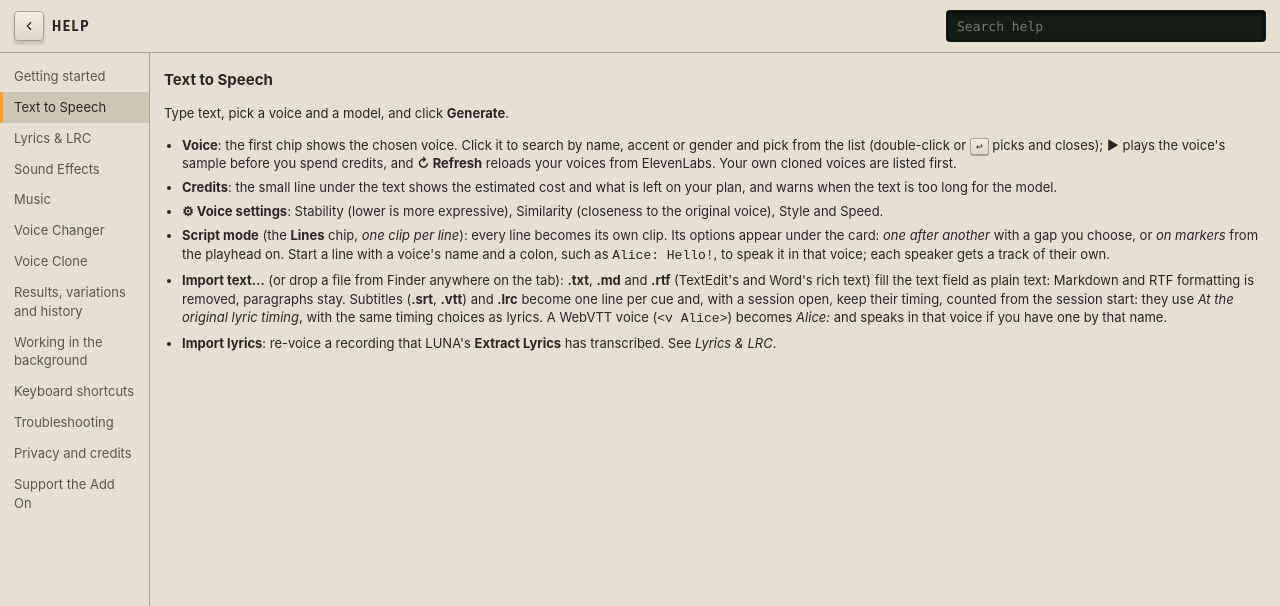
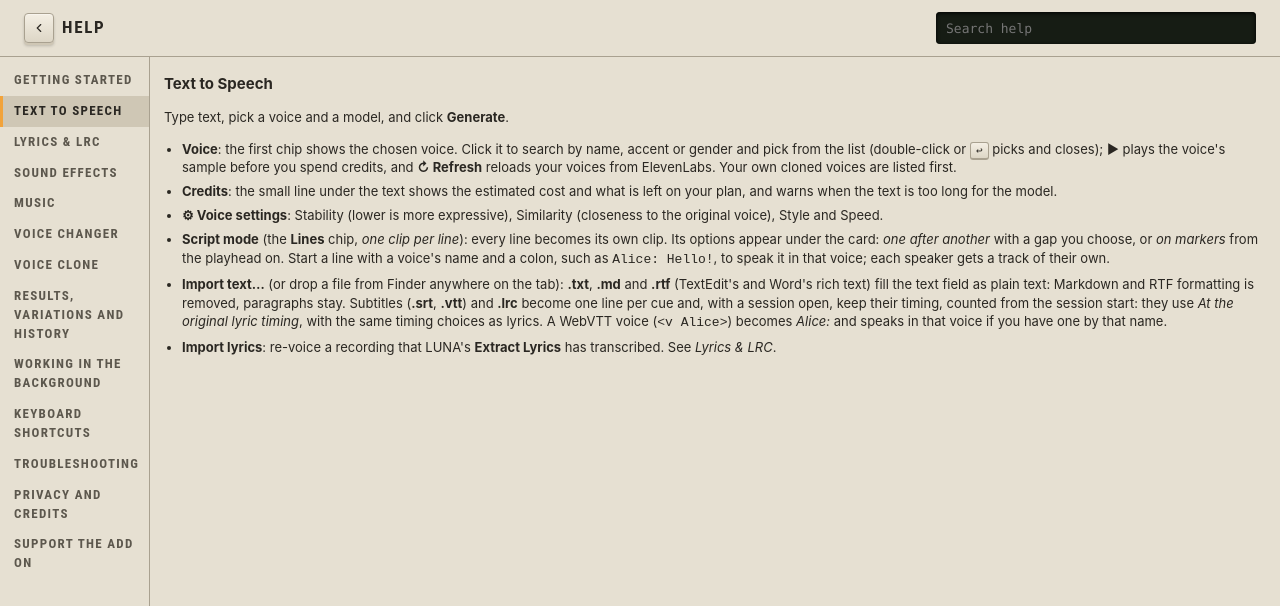
Before and after one commit to dawnchorus-audio/ai-voice-sound-unit, a website built with Vite: page index.html in a window 1280 px wide. Both pictures are taken after a click on the button "Help". Shown: the top 606 px of the page. Built offline with nearby package versions, Linux system fonts and the light colour scheme; no server answers.

Commit message:
Vintage: back to its own sizes; switch keys keep their width
Undo the change that made Vintage copy Studio's paddings, heights and
font sizes: Vintage keeps its own faceplate sizes. The actual rule is
that a Vintage control must not change size when it switches state, so
the ON/OFF legend on a switch key now keeps the width of "OFF" and the
key no longer narrows when it turns on.

Co-Authored-By: Claude Opus 5.5 <noreply@anthropic.com>

```diff
--- a/skins/vintage.css
+++ b/skins/vintage.css
@@ -9,11 +9,6 @@
    - "Screens" (the text fields, popovers, the feed, the status line) are amber LCDs. They re-set
      Studio's colour variables (--text, --dim, --line…) for everything inside them, so Studio's own
      rules draw them in LCD colours without a rule per element.
-   - Sizes stay Studio's: every padding, margin, height, border width and font size is Studio's, so
-     switching the look moves nothing. Only colour, fonts, shadows and radii change here. Labels in
-     the condensed face can be a few px wider or narrower, and a slide switch is 9px wider than
-     Studio's checkbox. The mono face is kept to places where it does not change a size (text fields,
-     status line, feed labels); the destination, the menus and the empty-feed note keep Studio's font.
    - Fonts are system fonts: LUNA lets the page reach only the manifest's servers, so web fonts
      would have to ship inside the Add On. Barlow Condensed / IBM Plex Mono are used when installed. */
 
@@ -66,17 +61,17 @@
 :root[data-skin=vintage] :is(button, input, select, textarea):focus-visible { outline-color: var(--v-red); }
 
 /* labels in the condensed hardware face */
-/* :where() keeps this list light, so the rules below can set a part's spacing */
-:root[data-skin=vintage] :where(header h1, nav button, .chip, button.primary, button.ghost, .eyebrow, .pop .ph, .overlay .bar-top h2, .seg button, .tag) {
-  font-family: var(--v-label); text-transform: uppercase; letter-spacing: .04em;
+:root[data-skin=vintage] :is(header h1, nav button, .chip, button.primary, button.ghost, .eyebrow, .pop .ph, .overlay .bar-top h2, .seg button, #help-nav button, .tag) {
+  font-family: var(--v-label); text-transform: uppercase; letter-spacing: .1em;
 }
 
 /* header: the unit's name strip */
-:root[data-skin=vintage] header h1 { letter-spacing: .1em; }
-:root[data-skin=vintage] #quota { background: var(--v-lcd); color: var(--v-amber); border: 0; border-radius: 3px; font-family: var(--v-mono); box-shadow: inset 0 1px 4px #000; }
-:root[data-skin=vintage] #session { color: var(--v-muted); font-family: var(--v-label); font-weight: 600; text-transform: uppercase; letter-spacing: .04em; }
+:root[data-skin=vintage] header { padding: 12px 24px 8px; }
+:root[data-skin=vintage] header h1 { font-size: 17px; font-weight: 700; letter-spacing: .16em; }
+:root[data-skin=vintage] #quota { background: var(--v-lcd); color: var(--v-amber); border: 0; border-radius: 3px; font: 500 11px var(--v-mono); box-shadow: inset 0 1px 4px #000; padding: 3px 7px; }
+:root[data-skin=vintage] #session { color: var(--v-muted); font: 600 12px var(--v-label); text-transform: uppercase; letter-spacing: .08em; }
 :root[data-skin=vintage] #session-text b { color: var(--v-ink); }
-:root[data-skin=vintage] #session .dot { background: var(--v-led-off); box-shadow: inset 0 1px 1px rgba(0, 0, 0, .4); }
+:root[data-skin=vintage] #session .dot { width: 8px; height: 8px; background: var(--v-led-off); box-shadow: inset 0 1px 1px rgba(0, 0, 0, .4); }
 :root[data-skin=vintage] #session[data-state=connected] .dot { background: #5BD47A; box-shadow: 0 0 6px #5BD47A; }
 :root[data-skin=vintage] #session[data-state=waiting] .dot { background: var(--v-led); box-shadow: 0 0 6px var(--v-led); }
 :root[data-skin=vintage] #session[data-state=error] .dot { background: var(--v-red-hi); box-shadow: 0 0 6px var(--v-red-hi); }
@@ -95,79 +90,81 @@
   background: var(--v-ink); color: var(--v-amber); border-color: var(--v-ink); box-shadow: inset 0 2px 4px rgba(0, 0, 0, .5);
 }
 :root[data-skin=vintage][data-finish=black] :is(.icon.on, .chip.on, .seg button.on, .play.on) { background: #111112; border-color: #000; }
-:root[data-skin=vintage] .chip { font-weight: 600; letter-spacing: 0; }
+:root[data-skin=vintage] .chip { height: 30px; font-weight: 700; font-size: 13px; }
 :root[data-skin=vintage] .chip .unit { color: inherit; opacity: .7; }
-:root[data-skin=vintage] .chip input[type=number] { font-family: var(--v-mono); text-transform: none; }
-:root[data-skin=vintage] .chip button { color: inherit; border-left-color: var(--v-line); font-family: inherit; letter-spacing: inherit; }
+:root[data-skin=vintage] .chip input[type=number] { font: 500 12px var(--v-mono); text-transform: none; }
+:root[data-skin=vintage] .chip button { color: inherit; border-left-color: var(--v-line); font: inherit; letter-spacing: inherit; }
 :root[data-skin=vintage] select.chip { background-image: var(--v-arrow), linear-gradient(180deg, var(--v-btn-on), var(--v-btn)); background-repeat: no-repeat, no-repeat; background-position: right 9px center, 0 0; }
 :root[data-skin=vintage] .avatar { border-radius: 3px; background: var(--v-lcd); color: var(--v-amber); font-family: var(--v-mono); box-shadow: inset 0 1px 3px #000; }
-:root[data-skin=vintage] button.ghost { font-weight: 600; letter-spacing: 0; }
+:root[data-skin=vintage] button.ghost { font-weight: 700; font-size: 12.5px; }
 :root[data-skin=vintage] button.ghost.danger { color: var(--err); }
 :root[data-skin=vintage] .play { border-radius: 4px; }
-:root[data-skin=vintage] .seg { background: transparent; }
+:root[data-skin=vintage] .seg { background: transparent; gap: 4px; padding: 0; }
 :root[data-skin=vintage] button.link { color: var(--v-red); font-weight: 600; }
 
 /* the big red key: Generate, Compose, Create voice, Paste key… */
 :root[data-skin=vintage] button.primary:not(.alt) {
-  border-radius: 4px; font-weight: 700; letter-spacing: .02em;
+  height: 36px; padding: 0 16px; border-radius: 4px; font-size: 15px; font-weight: 700; letter-spacing: .14em;
   background: linear-gradient(180deg, var(--v-red-hi), var(--v-red) 55%, var(--v-red-lo)); color: #FBEFE6;
   border: 1px solid #5E2715; box-shadow: inset 0 1px 0 rgba(255, 255, 255, .3), 0 2px 0 #7E2A18, 0 4px 6px rgba(0, 0, 0, .3);
 }
 :root[data-skin=vintage] button.primary:not(.alt):active { transform: translateY(2px); box-shadow: inset 0 2px 4px rgba(0, 0, 0, .35); }
 :root[data-skin=vintage] button.primary.alt {
-  border-radius: 4px; font-weight: 700; color: var(--v-ink);
+  height: 36px; border-radius: 4px; font-size: 14px; font-weight: 700; color: var(--v-ink);
   background: linear-gradient(180deg, var(--v-btn-on), var(--v-btn)); border: 1px solid var(--v-line);
   box-shadow: inset 0 1px 0 rgba(255, 255, 255, .35), 0 2px 0 var(--v-shadow), 0 3px 3px rgba(0, 0, 0, .18);
 }
-:root[data-skin=vintage] button.primary kbd { font-family: var(--v-mono); letter-spacing: 0; }
+:root[data-skin=vintage] button.primary kbd { font: 500 10px var(--v-mono); letter-spacing: 0; }
 
 /* tabs: the mode keys, each with its LED */
-:root[data-skin=vintage] nav { border-bottom: 1px solid var(--v-line); box-shadow: 0 1px 0 var(--v-edge); }
-/* the key stays in Studio's box: Studio's 8px 9px padding + 2px underline = 1px border + 8px 3px
-   padding, with the 6px LED and its 4px gap taking the rest of the width */
-:root[data-skin=vintage] nav button { flex-shrink: 0; padding: 8px 3px;
-  color: var(--v-ink); font-weight: 700; border: 1px solid var(--v-line); border-radius: 4px;
+:root[data-skin=vintage] nav { gap: 6px; padding: 4px 24px 10px; border-bottom: 1px solid var(--v-line); box-shadow: 0 1px 0 var(--v-edge); }
+:root[data-skin=vintage] nav button { flex-shrink: 0;
+  flex-direction: column; gap: 4px; padding: 6px 10px 5px; min-width: 58px; justify-content: center;
+  color: var(--v-ink); font-weight: 700; font-size: 13px; border: 1px solid var(--v-line); border-radius: 4px;
   background: linear-gradient(180deg, var(--v-btn-on), var(--v-btn));
   box-shadow: inset 0 1px 0 rgba(255, 255, 255, .35), 0 2px 0 var(--v-shadow), 0 3px 3px rgba(0, 0, 0, .18);
 }
-:root[data-skin=vintage] nav button::before { content: ''; flex: 0 0 auto; width: 6px; height: 6px; border-radius: 50%; background: var(--v-led-off); box-shadow: inset 0 1px 1px rgba(0, 0, 0, .4); }
-:root[data-skin=vintage] nav button.active { font-weight: 700; color: var(--v-ink); border-color: var(--v-muted); border-bottom-color: var(--v-muted); box-shadow: inset 0 1px 3px rgba(0, 0, 0, .25); }
+:root[data-skin=vintage] nav button::before { content: ''; width: 7px; height: 7px; border-radius: 50%; background: var(--v-led-off); box-shadow: inset 0 1px 1px rgba(0, 0, 0, .4); }
+:root[data-skin=vintage] nav button.active { color: var(--v-ink); border-color: var(--v-muted); border-bottom-color: var(--v-muted); transform: translateY(1px); box-shadow: inset 0 1px 3px rgba(0, 0, 0, .25); }
 :root[data-skin=vintage] nav button.active::before { background: var(--v-led); box-shadow: 0 0 6px var(--v-led), 0 0 2px var(--v-amber-hi); }
 :root[data-skin=vintage] nav button:hover { color: var(--v-ink); border-color: var(--v-muted); }
 :root[data-skin=vintage] #tabs button.has-new::after { display: none; }
 :root[data-skin=vintage] #tabs button.has-new:not(.active)::before { background: var(--v-green); box-shadow: 0 0 5px var(--v-green); }
 
 /* the work area */
+:root[data-skin=vintage] main { padding: 14px 24px; }
 :root[data-skin=vintage] .card { background: var(--v-shadow); border: 1px solid var(--v-line); border-radius: 6px; box-shadow: inset 0 1px 0 var(--v-edge), inset 0 -1px 0 rgba(0, 0, 0, .06); }
 :root[data-skin=vintage] .card:focus-within { border-color: var(--v-muted); }
-:root[data-skin=vintage] .eyebrow { color: var(--v-muted); font-weight: 700; }
+:root[data-skin=vintage] .eyebrow { color: var(--v-muted); font-weight: 700; font-size: 12px; letter-spacing: .14em; }
 :root[data-skin=vintage] .hint { color: var(--mute); }
-:root[data-skin=vintage] .card-meta { font-family: var(--v-mono); color: var(--v-muted); }
+:root[data-skin=vintage] .card-meta { font: 11px var(--v-mono); color: var(--v-muted); padding: 4px 18px 0; }
 
 /* the LCD text fields */
 :root[data-skin=vintage] :is(textarea.big, #lrc-text) {
-  border-radius: 5px 5px 0 0; background: var(--v-lcd); color: var(--v-amber);
-  font-family: var(--v-mono); box-shadow: inset 0 2px 8px #000; caret-color: var(--v-amber-hi);
+  display: block; width: calc(100% - 20px); margin: 10px 10px 0; border-radius: 5px; background: var(--v-lcd); color: var(--v-amber);
+  font: 14px/1.55 var(--v-mono); box-shadow: inset 0 2px 8px #000; padding: 12px 14px; caret-color: var(--v-amber-hi);
 }
 :root[data-skin=vintage] :is(textarea.big, #lrc-text)::placeholder { color: var(--v-amber-dim); opacity: .8; }
 :root[data-skin=vintage] textarea.drop-over { background: #2C2A18; }
+:root[data-skin=vintage] #lrc-text.lrc { font: 12.5px/1.6 var(--v-mono); }
 :root[data-skin=vintage] input.key { background: var(--v-lcd); color: var(--v-amber); border: 0; border-radius: 5px; box-shadow: inset 0 2px 6px #000; }
 :root[data-skin=vintage] .field-line input { color: var(--v-ink); border-bottom-color: var(--v-line); }
 :root[data-skin=vintage] .field-line input:focus { border-bottom-color: var(--v-red); }
-:root[data-skin=vintage] .field-line input.title { font-family: var(--v-label); letter-spacing: .04em; }
+:root[data-skin=vintage] .field-line input.title { font-family: var(--v-label); font-size: 20px; letter-spacing: .04em; }
 :root[data-skin=vintage] .drop { border: 1px dashed var(--v-muted); border-radius: 5px; color: var(--v-muted); background: rgba(0, 0, 0, .03); }
-:root[data-skin=vintage] .drop .file { color: var(--v-ink); font-family: var(--v-mono); }
+:root[data-skin=vintage] .drop .file { color: var(--v-ink); font-family: var(--v-mono); font-size: 11.5px; }
 :root[data-skin=vintage] .drop.over { border-color: var(--v-red); background: var(--accent-soft); color: var(--v-ink); }
 :root[data-skin=vintage] .steps { color: var(--v-ink); }
 :root[data-skin=vintage] .consent, :root[data-skin=vintage] #lrc-words-label, :root[data-skin=vintage] .lrc-opts { color: var(--v-muted); }
-:root[data-skin=vintage] :is(.lrc-opts select, .group-actions select, .opts select, .opts input[type=number]) { border-radius: 3px; }
+:root[data-skin=vintage] :is(.lrc-opts select, .group-actions select, .opts select, .opts input[type=number]) { border-radius: 3px; font-family: var(--v-mono); font-size: 11.5px; }
 
 /* the destination: a small LCD readout */
-:root[data-skin=vintage] .dest-btn { background: var(--v-lcd); border-color: transparent; border-radius: 4px; box-shadow: inset 0 1px 4px #000; color: var(--v-amber); }
-:root[data-skin=vintage] .dest-btn svg { color: var(--v-amber-dim); }
+:root[data-skin=vintage] .dest-btn { background: var(--v-lcd); border: 0; border-radius: 4px; box-shadow: inset 0 1px 4px #000; color: var(--v-amber); font: 500 11.5px var(--v-mono); letter-spacing: .04em; }
+:root[data-skin=vintage] .dest-btn::before { content: 'DEST ▸'; color: var(--v-amber-dim); }
+:root[data-skin=vintage] .dest-btn svg { display: none; }
 
 /* popovers: LCD modules */
-:root[data-skin=vintage] .pop { border-radius: 6px; border-color: #000; box-shadow: inset 0 0 0 1px var(--v-lcd-line), 0 12px 30px rgba(0, 0, 0, .5); }
+:root[data-skin=vintage] .pop { border-radius: 6px; border: 2px solid #000; box-shadow: inset 0 0 0 1px var(--v-lcd-line), 0 12px 30px rgba(0, 0, 0, .5); font-family: var(--v-mono); }
 :root[data-skin=vintage] .pop .ph { font-weight: 700; letter-spacing: .14em; }
 :root[data-skin=vintage] .pop label.check:hover { background: #2C2A18; }
 :root[data-skin=vintage] .pop input[type=radio] { accent-color: var(--v-amber); }
@@ -175,47 +172,51 @@
 :root[data-skin=vintage] .pop .chip, :root[data-skin=vintage] .pop button.ghost, :root[data-skin=vintage] .pop .play { background: transparent; border-color: #5B4A22; color: var(--v-amber); box-shadow: none; }
 
 /* sliders: faders with a cap */
-:root[data-skin=vintage] input[type=range] { -webkit-appearance: none; appearance: none; height: 16px; background: transparent; }
+:root[data-skin=vintage] input[type=range] { -webkit-appearance: none; appearance: none; height: 20px; background: transparent; }
 :root[data-skin=vintage] input[type=range]::-webkit-slider-runnable-track { height: 4px; border-radius: 2px; background: #050605; box-shadow: inset 0 1px 2px #000, 0 1px 0 rgba(255, 255, 255, .08); }
 :root[data-skin=vintage] input[type=range]::-webkit-slider-thumb {
-  -webkit-appearance: none; appearance: none; width: 10px; height: 16px; margin-top: -6px; border-radius: 2px; border: 1px solid #000;
-  background: linear-gradient(90deg, transparent 4px, #2A2722 4px 6px, transparent 6px), linear-gradient(180deg, #F4EFE4, #BDB5A3);
+  -webkit-appearance: none; appearance: none; width: 12px; height: 20px; margin-top: -8px; border-radius: 2px; border: 1px solid #000;
+  background: linear-gradient(90deg, transparent 5px, #2A2722 5px 7px, transparent 7px), linear-gradient(180deg, #F4EFE4, #BDB5A3);
   box-shadow: 0 2px 3px rgba(0, 0, 0, .5);
 }
 :root[data-skin=vintage] .pop .ctl b { font-family: var(--v-mono); color: var(--v-amber-hi); }
 
 /* script options under the card */
-:root[data-skin=vintage] .opts { border-color: transparent; border-radius: 6px; box-shadow: inset 0 2px 6px #000; color: var(--v-amber-dim); }
+:root[data-skin=vintage] .opts { border: 0; border-radius: 6px; box-shadow: inset 0 2px 6px #000; color: var(--v-amber-dim); font-family: var(--v-mono); font-size: 11.5px; }
 
 /* the feed: running jobs and results as tape strips */
-:root[data-skin=vintage] :is(.job, .group, .hist, .help-hit) { border-color: transparent; border-radius: 5px; box-shadow: inset 0 2px 6px #000; }
+:root[data-skin=vintage] :is(.job, .group, .hist, .help-hit) { border: 0; border-radius: 5px; box-shadow: inset 0 2px 6px #000; }
 :root[data-skin=vintage] :is(.job .label, .group .title b, .hist .top b) { font-family: var(--v-mono); font-weight: 500; }
 :root[data-skin=vintage] .item { border-radius: 4px; }
-:root[data-skin=vintage] .item .name { font-family: var(--v-mono); }
+:root[data-skin=vintage] .item .name { font-family: var(--v-mono); font-size: 11px; }
 :root[data-skin=vintage] .item .wave { color: #6F5A2A; }
 :root[data-skin=vintage] .title + .item .wave { color: #D9B26A; }
 :root[data-skin=vintage] .placed { font-family: var(--v-mono); }
-:root[data-skin=vintage] .empty { border-color: transparent; background: var(--v-lcd); box-shadow: inset 0 2px 6px #000; color: var(--v-amber-dim); }
+:root[data-skin=vintage] .empty { border: 0; background: var(--v-lcd); box-shadow: inset 0 2px 6px #000; font-family: var(--v-mono); color: var(--v-amber-dim); }
 :root[data-skin=vintage] .job.queued .spin { border-color: #5B4A22; border-right-color: transparent; }
 :root[data-skin=vintage] .hist .prompt, :root[data-skin=vintage] .help-hit span { color: #C9A35A; }
-:root[data-skin=vintage] .feed-head .hint { font-family: var(--v-mono); }
+:root[data-skin=vintage] .feed-head .hint { font-family: var(--v-mono); font-size: 11px; }
 :root[data-skin=vintage] :is(.job, .group, .hist) :is(button.ghost, .play, .chip) { background: #26241F; border-color: #5A554B; color: var(--v-amber); box-shadow: none; }
 :root[data-skin=vintage] :is(.job, .group, .hist) .play.on { background: var(--v-amber); color: var(--v-lcd); }
 
 /* the status line: one LCD row along the bottom */
-:root[data-skin=vintage] footer { border-top-color: #000; background: var(--v-lcd); box-shadow: inset 0 2px 6px #000; }
-:root[data-skin=vintage] #status { font-family: var(--v-mono); }
+:root[data-skin=vintage] footer { margin: 0 24px 14px; padding: 6px 10px; border: 0; border-radius: 4px; background: var(--v-lcd); box-shadow: inset 0 2px 6px #000; }
+:root[data-skin=vintage] #status { font: 11.5px var(--v-mono); letter-spacing: .02em; }
+:root[data-skin=vintage] #status::before { content: '▸'; color: var(--v-amber-dim); }
 
 /* History and Help over the faceplate */
 :root[data-skin=vintage] .overlay { background: var(--v-face); }
-:root[data-skin=vintage] .overlay .bar-top { border-bottom-color: var(--v-line); }
-:root[data-skin=vintage] .overlay .bar-top h2 { font-weight: 700; letter-spacing: .1em; }
+:root[data-skin=vintage] .overlay .bar-top { padding: 12px 24px; border-bottom: 1px solid var(--v-line); }
+:root[data-skin=vintage] .overlay .bar-top h2 { font-size: 17px; font-weight: 700; letter-spacing: .16em; }
+:root[data-skin=vintage] .overlay .body { padding: 12px 24px 20px; }
+:root[data-skin=vintage] #help .body { padding: 0; }
 :root[data-skin=vintage] #help-nav { border-right-color: var(--v-line); }
+:root[data-skin=vintage] #help-nav button { font-weight: 700; font-size: 13px; }
 :root[data-skin=vintage] #help-nav button.active { background: var(--v-shadow); color: var(--v-ink); box-shadow: inset 3px 0 0 var(--v-led); }
 :root[data-skin=vintage] #help-content dd { color: var(--v-muted); }
-:root[data-skin=vintage] #help-content h3 { color: var(--v-muted); font-family: var(--v-label); letter-spacing: .1em; }
+:root[data-skin=vintage] #help-content h3 { color: var(--v-muted); font-family: var(--v-label); font-size: 12px; letter-spacing: .14em; }
 :root[data-skin=vintage] #help-content mark { background: rgba(242, 163, 58, .45); }
-:root[data-skin=vintage] #help-search { background: var(--v-lcd); color: var(--v-amber); border-color: transparent; border-radius: 4px; box-shadow: inset 0 1px 4px #000; font-family: var(--v-mono); }
+:root[data-skin=vintage] #help-search { background: var(--v-lcd); color: var(--v-amber); border: 0; border-radius: 4px; box-shadow: inset 0 1px 4px #000; font-family: var(--v-mono); }
 :root[data-skin=vintage] kbd:not(button kbd) { background: linear-gradient(180deg, var(--v-btn-on), var(--v-btn)); border-color: var(--v-line); color: var(--v-ink); border-radius: 3px; }
 :root[data-skin=vintage] .tag.sfx { color: #2F8F7E; } :root[data-skin=vintage] .tag.music { color: #8A4FB0; } :root[data-skin=vintage] .tag.vc { color: #3A66C4; } :root[data-skin=vintage] .tag.script { color: #B8541F; }
 :root[data-skin=vintage] .hist .tag { filter: brightness(1.6); }
@@ -225,11 +226,11 @@
    inputs), so it renders the same in WebKit and WebView2. */
 :root[data-skin=vintage] input[type=checkbox] {
   -webkit-appearance: none; appearance: none; flex: 0 0 auto; margin: 0; cursor: pointer;
-  width: 22px; height: 13px; border: 0; border-radius: 3px; background-color: #2A2722;
+  width: 32px; height: 16px; border: 0; border-radius: 3px; background-color: #2A2722;
   background-image:
-    linear-gradient(90deg, transparent 2px, #2A2722 2px 3px, transparent 3px 6px, #2A2722 6px 7px, transparent 7px),
+    linear-gradient(90deg, transparent 4px, #2A2722 4px 5px, transparent 5px 8px, #2A2722 8px 9px, transparent 9px),
     linear-gradient(#E6E0D2, #E6E0D2);
-  background-size: 9px 9px, 9px 9px;
+  background-size: 13px 12px, 13px 12px;
   background-position: 2px 2px, 2px 2px;
   background-repeat: no-repeat;
   transition: background-position .1s;
@@ -237,7 +238,9 @@
 :root[data-skin=vintage] input[type=checkbox]:checked { background-position: calc(100% - 2px) 2px, calc(100% - 2px) 2px; }
 :root[data-skin=vintage] input[type=checkbox]:disabled { opacity: .45; cursor: default; }
 :root[data-skin=vintage] input[type=checkbox]:focus-visible { outline: 2px solid var(--v-red); outline-offset: 2px; }
-/* a chip with a toggle keeps the key face and Studio's size; the switch's thumb shows the state,
-   and an on switch gets a red slot */
-:root[data-skin=vintage] .chip:has(input[type=checkbox]:checked) { border-color: var(--v-line); background: linear-gradient(180deg, var(--v-btn-on), var(--v-btn)); }
-:root[data-skin=vintage] input[type=checkbox]:checked { background-color: var(--v-red); }
+/* a chip with a toggle keeps the key face; the switch shows the state */
+:root[data-skin=vintage] .chip:has(input[type=checkbox]) { gap: 7px; padding-left: 8px; }
+/* its position printed after the name, like the legend under a hardware switch; the legend keeps
+   the width of "OFF", so the key does not change size when it switches */
+:root[data-skin=vintage] .chip:has(> input[type=checkbox])::after { content: 'OFF'; display: inline-block; width: 3.4ch; text-align: left; font: 600 10px var(--v-mono); letter-spacing: .06em; color: var(--v-muted); opacity: .75; }
+:root[data-skin=vintage] .chip:has(> input[type=checkbox]:checked)::after { content: 'ON'; color: var(--v-red); opacity: 1; }
```
